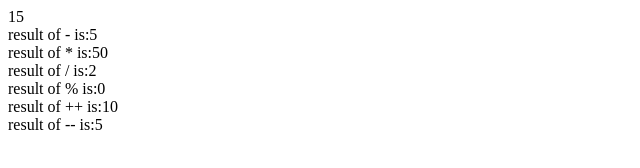
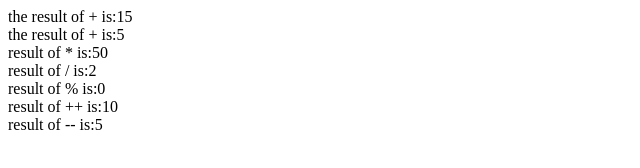
Before and after one commit to Ranjithkalewar/portfolio, a plain HTML site: page JavaScriptLearning/OperatorsJavaScript /Arithemetic.html in a window 1280 px wide. Shown: the whole page, without its empty margins (0-640 px from the left). Drawn offline with Linux system fonts and the light colour scheme.

Commit message:
Arithmetic operations

```diff
--- a/JavaScriptLearning/OperatorsJavaScript /Arithemetic.html
+++ b/JavaScriptLearning/OperatorsJavaScript /Arithemetic.html
@@ -9,9 +9,9 @@
 <script type="text/javascript">
     var a=10;
     var b=5;
-    document.write((a+b));
+    document.write("the result of + is:"+(a+b));
     document.write("</br>");
-    document.write("result of - is:"+(a-b));
+    document.write("the result of + is:"+(a-b));
     document.write("</br>");
     document.write("result of * is:"+(a*b));
     document.write("</br>");
```
